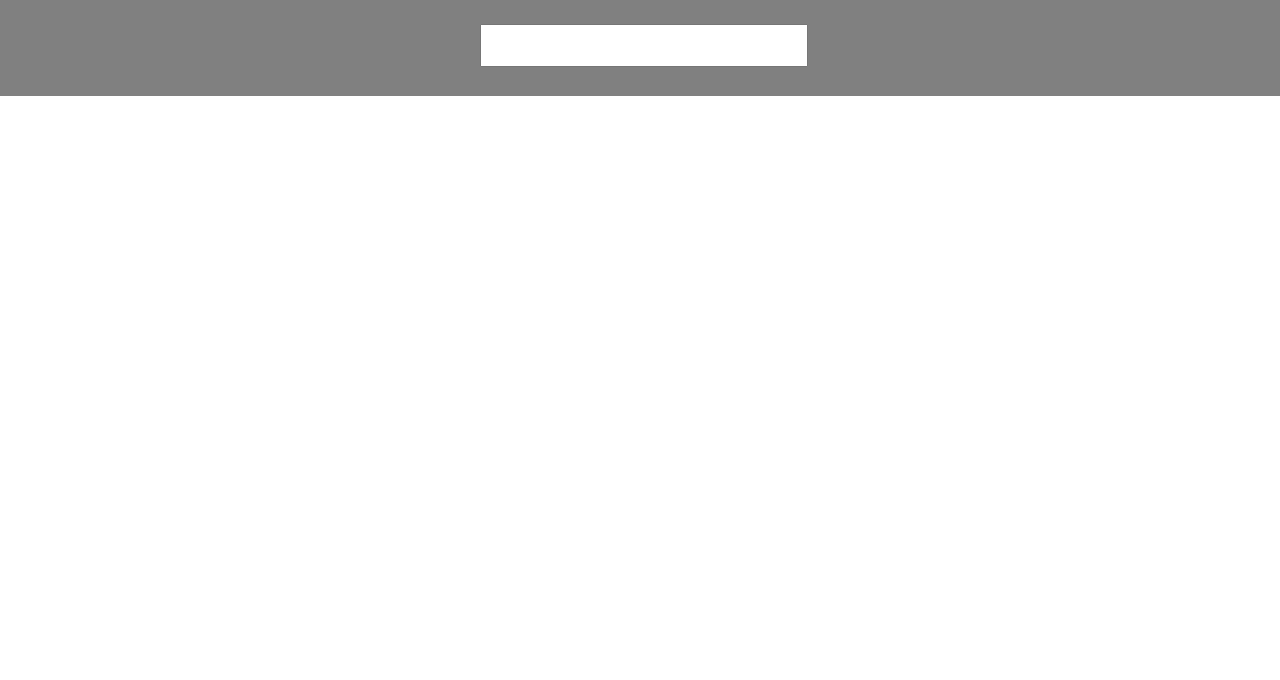
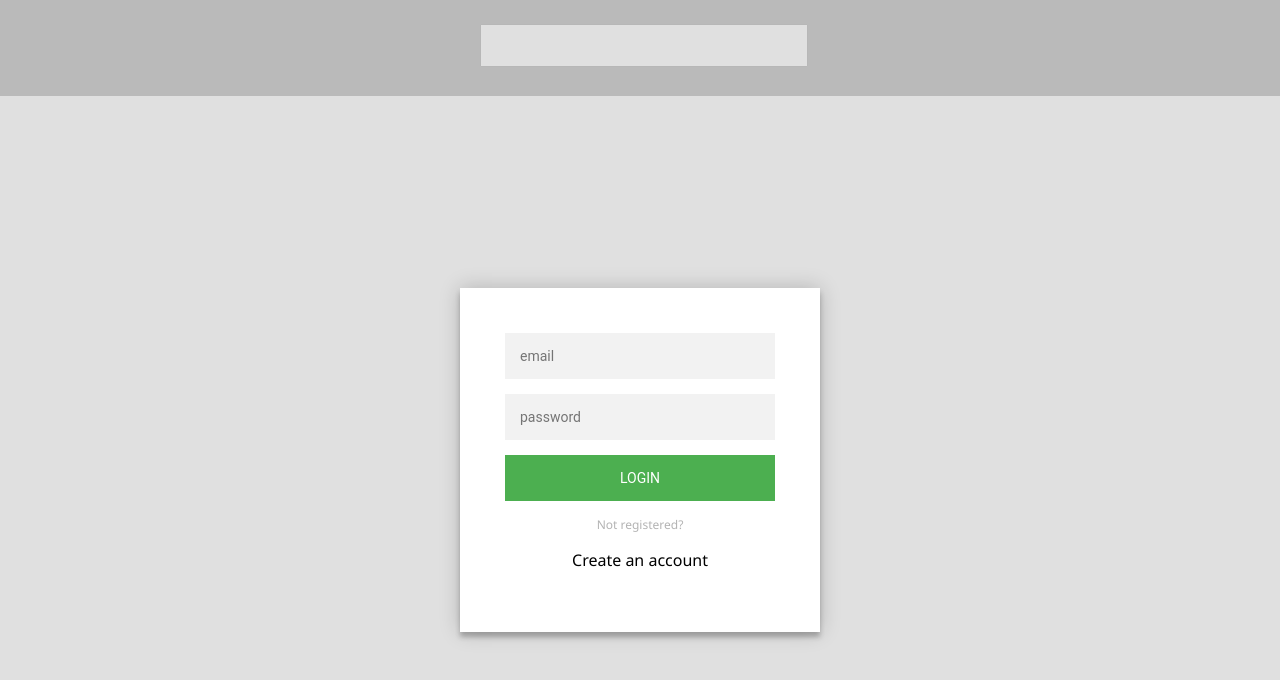
Before and after one commit to partyblanket/chinese-dictionary, a React (Create React App) app in the folder client/: page /login in a window 1280 px wide. Shown: the top 680 px of the page. Built offline with nearby package versions, Linux system fonts and the light colour scheme.

Commit message:
/login added

```diff
--- a/client/src/components/Header.js
+++ b/client/src/components/Header.js
@@ -1,5 +1,5 @@
 import React from 'react'
-import LoginButton from './LoginButton';
+import LoginButton from './LoginForm';
 
 function Header({setSearchInput, searchInput}) {
     return (
--- a/client/src/components/LoginButton.js
+++ /dev/null
@@ -1,11 +0,0 @@
-import React from 'react'
-
-function LoginButton() {
-    return (
-        <div>
-            Login
-        </div>
-    )
-}
-
-export default LoginButton
--- /dev/null
+++ b/client/src/components/LoginForm.js
@@ -0,0 +1,77 @@
+import React, { useState } from 'react';
+import { Redirect } from "react-router-dom";
+
+function LoginForm(props) {
+
+
+  const [registerDets, setRegisterDets] = useState({email: '', password:''});
+
+  const [loginDets, setLoginDets] = useState({email: '', password:''});
+
+  const [regestering, setRegestering] = useState(false);
+
+  const { from } = props.location.state || {
+    from: { pathname: "/" },
+  };
+
+  if (props.username) {
+    return <Redirect to={from} />;
+  };
+
+  const handleChange = (e) => {
+    if(e.target.parentElement.id === 'login-form'){
+        setLoginDets({...loginDets, [e.target.name]: e.target.value})
+    }else if(e.target.parentElement.id === 'register-form'){
+        setRegisterDets({...registerDets, [e.target.name]: e.target.value})
+    }
+  }
+
+  const handleSubmit = (e) => {
+    e.preventDefault()
+    if(e.target.id === 'login-form'){
+      console.log('submit login');
+
+    }else if(e.target.id === 'register-form'){
+      console.log('submit register');
+    }
+
+  }
+
+
+  const loginEl = (
+      <div className="login-page">
+        <div className="form">
+          <form id="login-form" onSubmit={handleSubmit}>
+            <input name='email' type="email" value={loginDets.email} onChange={handleChange} placeholder="email"/>
+            <input name='password' type="password" value={loginDets.password} onChange={handleChange} placeholder="password"/>
+            <button>login</button>
+            <p className="message">Not registered? </p><p className='link' onClick={() => {setRegestering(true)}}> Create an account</p>
+          </form>
+        </div>
+      </div>
+
+  )
+
+  const registerEl = (
+    <div className="login-page">
+      <div className="form">
+        <form id="register-form" onSubmit={handleSubmit}>
+          <input name='email' type="email" value={registerDets.email} onChange={handleChange} placeholder="email"/>
+          <input name='password' type="password" value={registerDets.password} onChange={handleChange} placeholder="password"/>
+          <button>register</button>
+          <p className="message">Already registered? </p><p className='link' onClick={() => {setRegestering(false)}}>Sign In</p>
+        </form>
+      </div>
+    </div>
+  )
+
+  return (
+    <>
+      <div className='cover' />
+      {regestering ? registerEl : loginEl}
+    </>
+
+  )
+}
+
+export default LoginForm
--- a/client/src/components/Main.js
+++ b/client/src/components/Main.js
@@ -5,6 +5,7 @@ import Search from './Search';
 import axios from 'axios'
 import PrivateRoute from './PrivateRoute';
 import User from './User';
+import LoginButton from './LoginForm';
 
 function Main() {
 
@@ -22,7 +23,6 @@ function Main() {
     },[searchInput])
 
     useEffect(()=>{
-        console.log(searchItems);
 
     },[searchItems])
 
@@ -31,7 +31,7 @@ function Main() {
         <>
           <Header searchInput={searchInput} setSearchInput={setSearchInput}/>
           <Search searchItems={searchItems}/>
-          {/* <Route exact path='/login' component={Login} /> */}
+          <Route exact path='/login' component={LoginButton} />
           <PrivateRoute exact path='/user' component={User} loggedIn={false}/>
 
 
--- a/client/src/index.css
+++ b/client/src/index.css
@@ -33,8 +33,6 @@ header > input {
   margin-left: -10rem;
 }
 
-
-
 .search {
   display: flex;
   flex-wrap: wrap;
@@ -59,7 +57,6 @@ header > input {
 }
 
 .box > .en {
-
   padding: .5rem;
 }
 
@@ -69,3 +66,121 @@ header > input {
   right: 0.3rem;
   cursor: pointer;
 }
+
+.link:hover {
+  cursor: pointer;
+}
+
+/* Login */
+
+.cover {
+  position: absolute;
+  top: 0;
+  left: 0;
+  bottom: 0;
+  right: 0;
+  background: lightgray;
+  opacity: 0.7;
+
+}
+
+.login-page {
+  width: 360px;
+  padding: 15% 0 0;
+  margin: auto;
+}
+
+.form {
+  position: relative;
+  z-index: 1;
+  background: #FFFFFF;
+  max-width: 360px;
+  margin: 0 auto 100px;
+  padding: 45px;
+  text-align: center;
+  box-shadow: 0 0 20px 0 rgba(0, 0, 0, 0.2), 0 5px 5px 0 rgba(0, 0, 0, 0.24);
+}
+
+.form input {
+  font-family: "Roboto", sans-serif;
+  outline: 0;
+  background: #f2f2f2;
+  width: 100%;
+  border: 0;
+  margin: 0 0 15px;
+  padding: 15px;
+  box-sizing: border-box;
+  font-size: 14px;
+}
+
+.form button {
+  font-family: "Roboto", sans-serif;
+  text-transform: uppercase;
+  outline: 0;
+  background: #4CAF50;
+  width: 100%;
+  border: 0;
+  padding: 15px;
+  color: #FFFFFF;
+  font-size: 14px;
+  -webkit-transition: all 0.3 ease;
+  transition: all 0.3 ease;
+  cursor: pointer;
+}
+
+.form button:hover,.form button:active,.form button:focus {
+  background: #43A047;
+}
+
+.form .message {
+  margin: 15px 0 0;
+  color: #b3b3b3;
+  font-size: 12px;
+}
+
+.form .message a {
+  color: #4CAF50;
+  text-decoration: none;
+  cursor: pointer;
+}
+
+.container {
+  position: relative;
+  z-index: 1;
+  max-width: 300px;
+  margin: 0 auto;
+}
+
+.container:before, .container:after {
+  content: "";
+  display: block;
+  clear: both;
+}
+
+.container .info {
+  margin: 50px auto;
+  text-align: center;
+}
+
+.container .info h1 {
+  margin: 0 0 15px;
+  padding: 0;
+  font-size: 36px;
+  font-weight: 300;
+  color: #1a1a1a;
+}
+
+.container .info span {
+  color: #4d4d4d;
+  font-size: 12px;
+}
+
+.container .info span a {
+  color: #000000;
+  text-decoration: none;
+  cursor: pointer;
+}
+
+.container .info span .fa {
+  color: #EF3B3A;
+}
```
